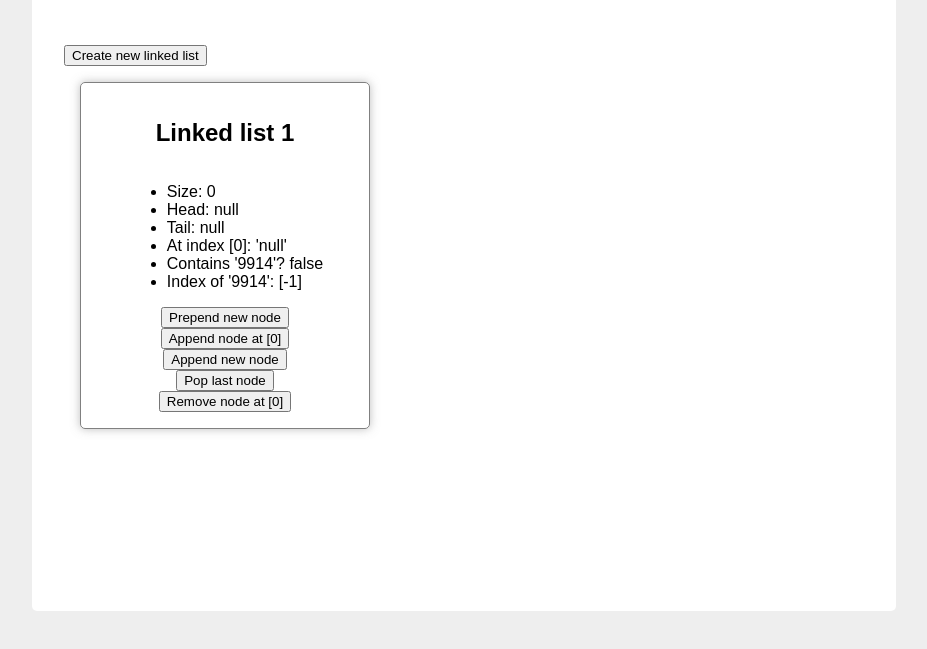
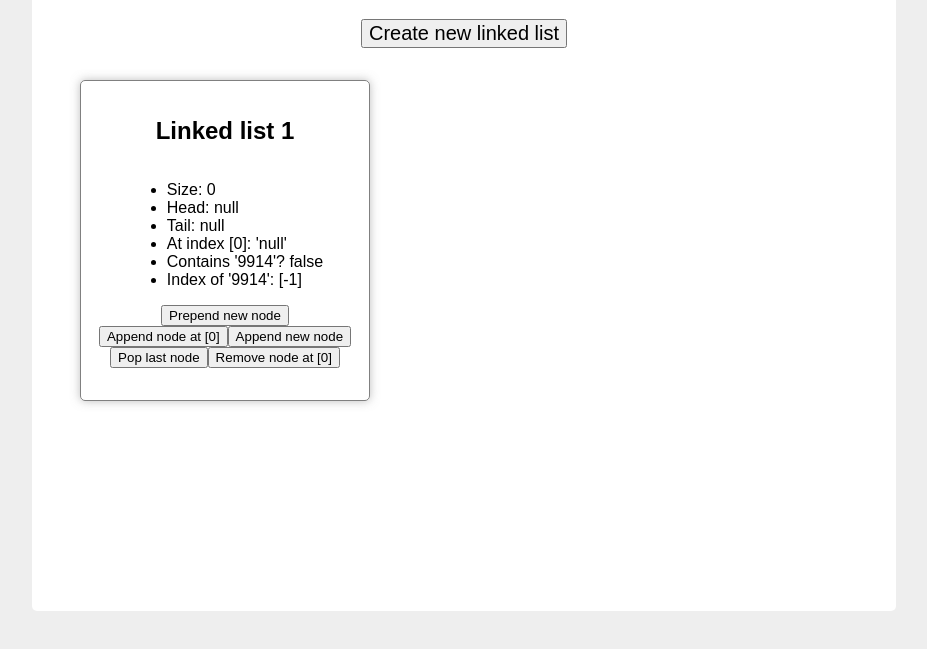
Before and after one commit to stephengroe/top-linked-list, a plain HTML site: page index.html in a window 1280 px wide. Both pictures are taken after a click on the button "Create new linked list". Shown: the part 101-750 px from the top of the page, without its empty margins (176-1103 px from the left). Drawn offline with Linux system fonts and the light colour scheme.

Commit message:
Style DOM elements

```diff
--- a/linked-list.js
+++ b/linked-list.js
@@ -38,6 +38,9 @@ function createLinkedList(name) {
 
       data.append(size, head, tail, findByIndex, contains, findByValue);
 
+      const buttonDiv = document.createElement("div");
+      buttonDiv.setAttribute("class", "button-div");
+
       const prependButton = document.createElement("button");
       prependButton.textContent = "Prepend new node";
       prependButton.addEventListener("click", () => {
@@ -73,7 +76,8 @@ function createLinkedList(name) {
         this.render();
       })
 
-      container.append(name, data, prependButton, appendAtButton, appendButton, popButton, removeAtButton);
+      buttonDiv.append(prependButton, appendAtButton, appendButton, popButton, removeAtButton)
+      container.append(name, data, buttonDiv);
 
       // Add all nodes
       let next = this.head;
--- a/style.css
+++ b/style.css
@@ -5,7 +5,12 @@ body {
 
 h1 {
   text-align: center;
-  margin-bottom: 1.5em;
+}
+
+#new-list-button {
+  margin: 1rem auto;
+  display: block;
+  font-size: 1.25rem;
 }
 
 #wrapper {
@@ -41,3 +46,8 @@ h1 {
   justify-content: flex-start;
   align-items: center;
 }
+
+.button-div {
+  text-align: center;
+  margin-bottom: 1em;
+}
```
